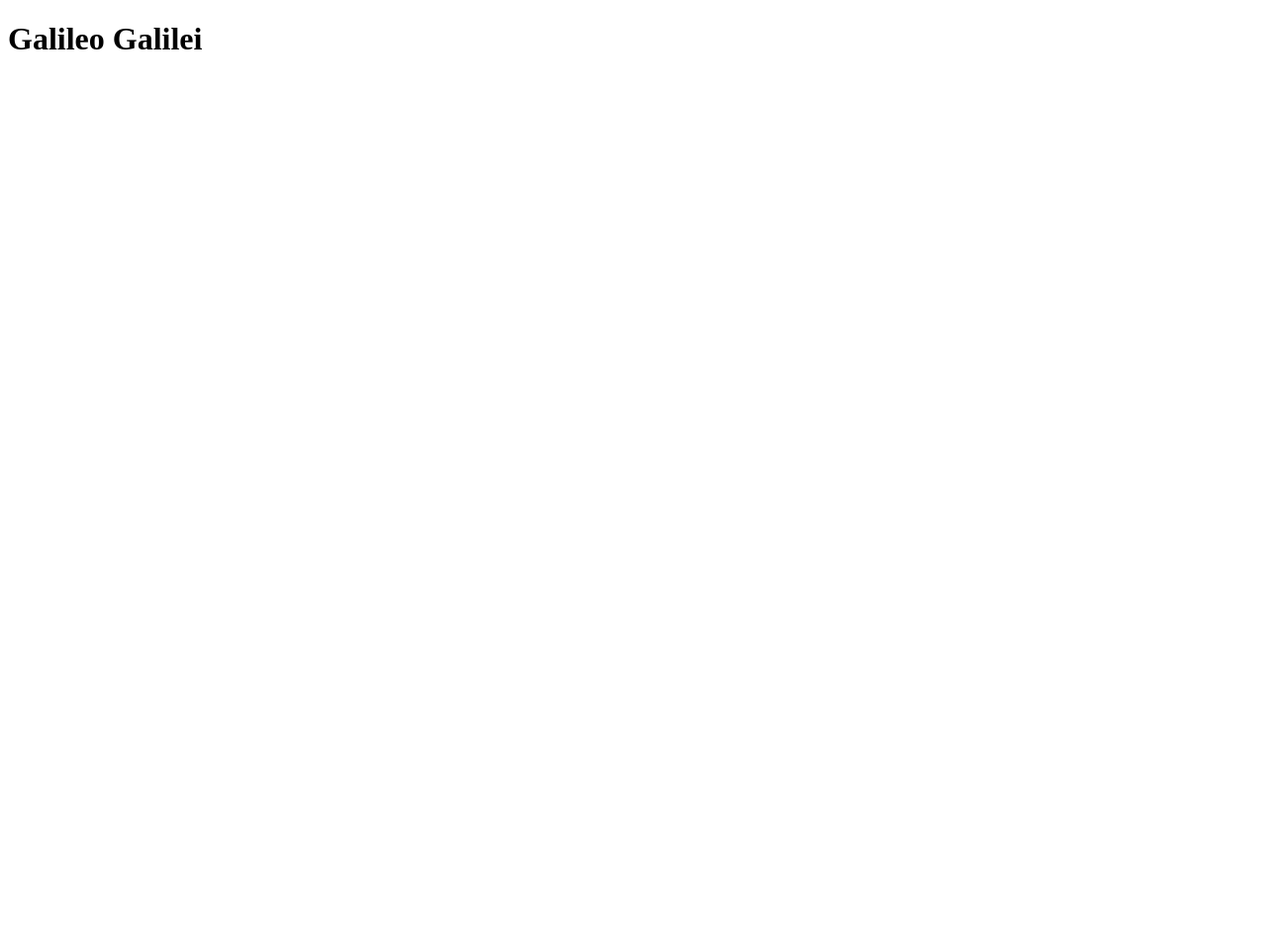
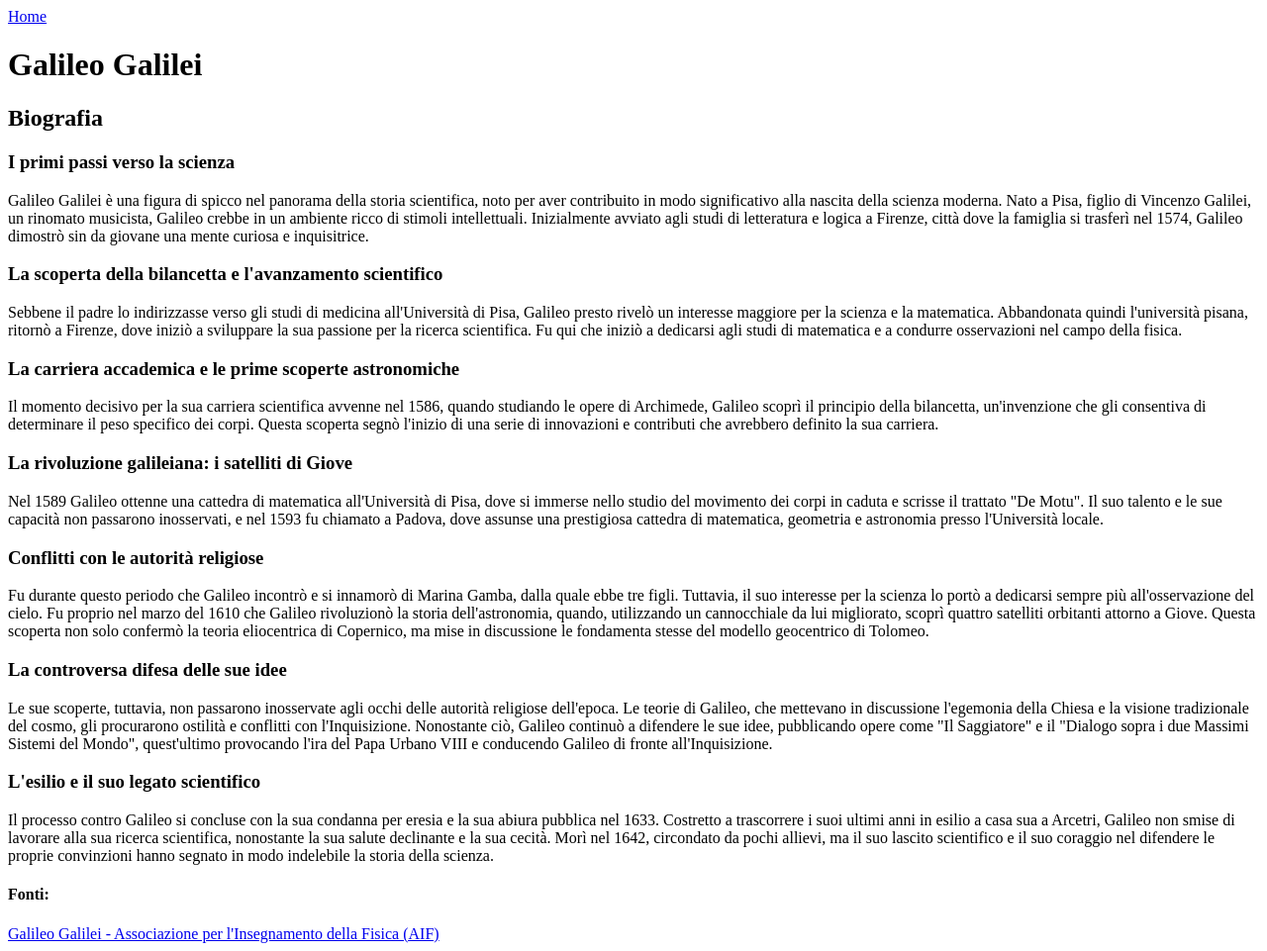
Before and after one commit to Corso-App-Salvemini-24/linea-del-tempo, a website: page galilei.html in a window 1280 px wide. Shown: the whole page at 99% size. Before the commit the page ends 800 px from the top, so only its background shows below. Drawn offline with Linux system fonts and the light colour scheme.

Commit message:
aggiunta biografia Galilei

```diff
--- a/galilei.html
+++ b/galilei.html
@@ -5,6 +5,44 @@
         <meta name="viewport" content="width=device-width" />
     </head>
     <body>
+        <a href="index.html">Home</a>
         <h1>Galileo Galilei</h1>
+        <h2>Biografia</h2>
+
+        <h3>I primi passi verso la scienza</h3>
+        <p>Galileo Galilei &egrave; una figura di spicco nel panorama della storia scientifica, noto per aver contribuito in modo significativo alla nascita della scienza moderna.
+            Nato a Pisa, figlio di Vincenzo Galilei, un rinomato musicista, Galileo crebbe in un ambiente ricco di stimoli intellettuali.
+            Inizialmente avviato agli studi di letteratura e logica a Firenze, citt&agrave; dove la famiglia si trasfer&igrave; nel 1574, Galileo dimostr&ograve; sin da giovane una mente curiosa e inquisitrice.</p>
+
+        <h3>La scoperta della bilancetta e l'avanzamento scientifico</h3>
+        <p>Sebbene il padre lo indirizzasse verso gli studi di medicina all'Universit&agrave; di Pisa, Galileo presto rivel&ograve; un interesse maggiore per la scienza e la matematica.
+            Abbandonata quindi l'universit&agrave; pisana, ritorn&ograve; a Firenze, dove inizi&ograve; a sviluppare la sua passione per la ricerca scientifica.
+            Fu qui che inizi&ograve; a dedicarsi agli studi di matematica e a condurre osservazioni nel campo della fisica.</p>
+
+        <h3>La carriera accademica e le prime scoperte astronomiche</h3>
+        <p>Il momento decisivo per la sua carriera scientifica avvenne nel 1586, quando studiando le opere di Archimede, Galileo scopr&igrave; il principio della bilancetta, un'invenzione che gli consentiva di determinare il peso specifico dei corpi.
+            Questa scoperta segn&ograve; l'inizio di una serie di innovazioni e contributi che avrebbero definito la sua carriera.</p>
+
+        <h3>La rivoluzione galileiana: i satelliti di Giove</h3>
+        <p>Nel 1589 Galileo ottenne una cattedra di matematica all'Universit&agrave; di Pisa, dove si immerse nello studio del movimento dei corpi in caduta e scrisse il trattato "De Motu".
+            Il suo talento e le sue capacit&agrave; non passarono inosservati, e nel 1593 fu chiamato a Padova, dove assunse una prestigiosa cattedra di matematica, geometria e astronomia presso l'Universit&agrave; locale.</p>
+
+        <h3>Conflitti con le autorit&agrave; religiose</h3>
+        <p>Fu durante questo periodo che Galileo incontr&ograve; e si innamor&ograve; di Marina Gamba, dalla quale ebbe tre figli.
+            Tuttavia, il suo interesse per la scienza lo port&ograve; a dedicarsi sempre pi&ugrave; all'osservazione del cielo.
+            Fu proprio nel marzo del 1610 che Galileo rivoluzion&ograve; la storia dell'astronomia, quando, utilizzando un cannocchiale da lui migliorato, scopr&igrave; quattro satelliti orbitanti attorno a Giove. Questa scoperta non solo conferm&ograve; la teoria eliocentrica di Copernico, ma mise in discussione le fondamenta stesse del modello geocentrico di Tolomeo.</p>
+
+        <h3>La controversa difesa delle sue idee</h3>
+        <p>Le sue scoperte, tuttavia, non passarono inosservate agli occhi delle autorit&agrave; religiose dell'epoca.
+            Le teorie di Galileo, che mettevano in discussione l'egemonia della Chiesa e la visione tradizionale del cosmo, gli procurarono ostilit&agrave; e conflitti con l'Inquisizione.
+            Nonostante ci&ograve;, Galileo continu&ograve; a difendere le sue idee, pubblicando opere come "Il Saggiatore" e il "Dialogo sopra i due Massimi Sistemi del Mondo", quest'ultimo provocando l'ira del Papa Urbano VIII e conducendo Galileo di fronte all'Inquisizione.</p>
+
+        <h3>L'esilio e il suo legato scientifico</h3>
+        <p>Il processo contro Galileo si concluse con la sua condanna per eresia e la sua abiura pubblica nel 1633.
+            Costretto a trascorrere i suoi ultimi anni in esilio a casa sua a Arcetri, Galileo non smise di lavorare alla sua ricerca scientifica, nonostante la sua salute declinante e la sua cecit&agrave;.
+            Mor&igrave; nel 1642, circondato da pochi allievi, ma il suo lascito scientifico e il suo coraggio nel difendere le proprie convinzioni hanno segnato in modo indelebile la storia della scienza.</p>
+
+        <h4>Fonti:</h4>
+        <a href="https://www.aif.it/fisico/biografia-galileo-galilei/">Galileo Galilei - Associazione per l'Insegnamento della Fisica (AIF)</a>
     </body>
 </html>
```
